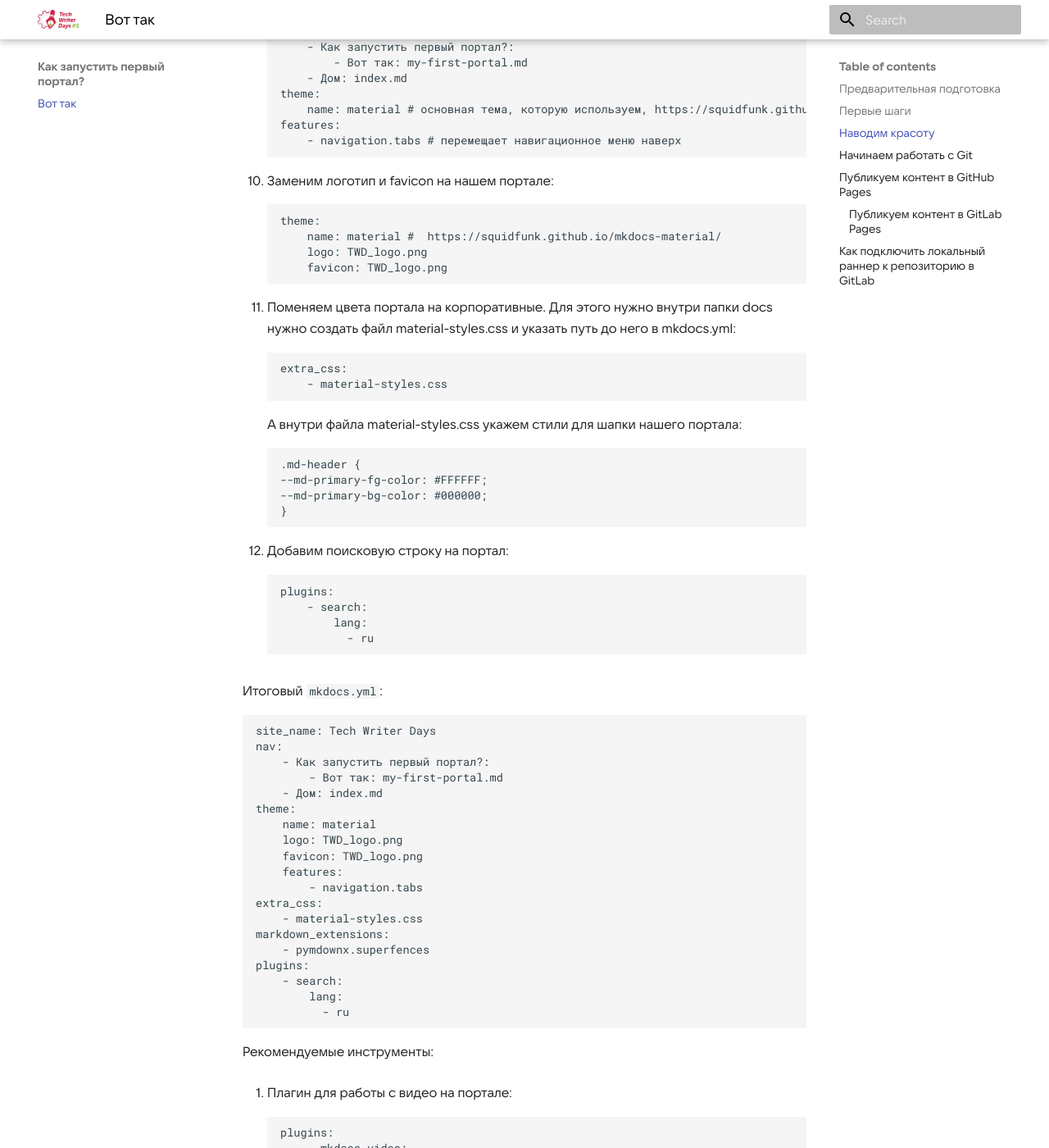
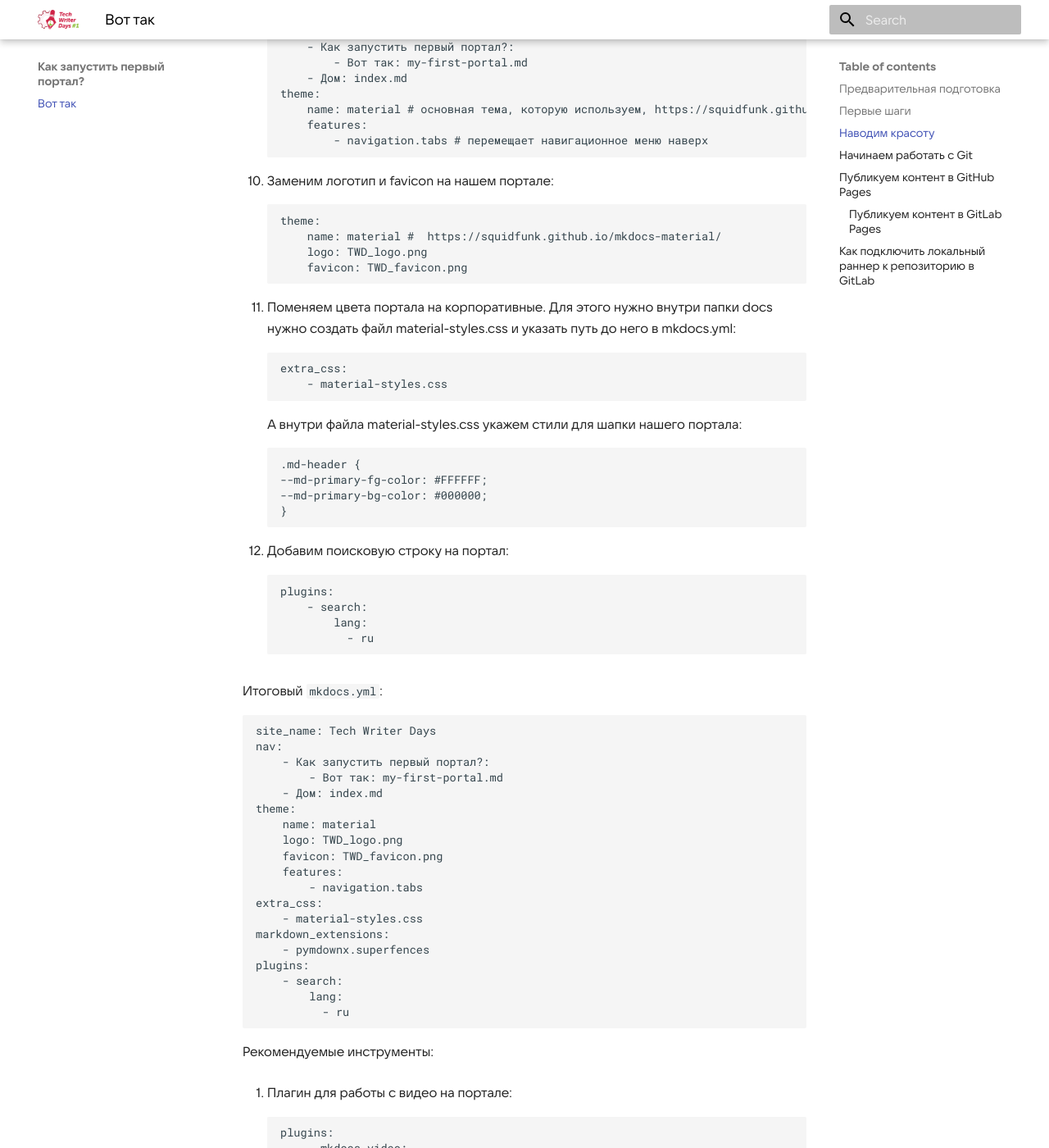
Before and after one commit to Recours/recours.github.io, an MkDocs documentation site: the page built from docs/my-first-portal.md, in a window 1280 px wide and 1400 px high, scrolled down 3090 px. Shown: the whole window at 82% size. Built offline with MkDocs 1.6.1 and Material for MkDocs 9.7.7, drawn with Linux system fonts in a browser that asks for light colours.

Commit message:
reg commit

````diff
--- a/docs/my-first-portal.md
+++ b/docs/my-first-portal.md
@@ -158,8 +158,8 @@
 		- Дом: index.md
 	theme:
 		name: material # основная тема, которую используем, https://squidfunk.github.io/mkdocs-material/
-  	features:
-  		- navigation.tabs # перемещает навигационное меню наверх
+		features:
+			- navigation.tabs # перемещает навигационное меню наверх
 	```
 
 10. Заменим логотип и favicon на нашем портале:
@@ -168,7 +168,7 @@
 	theme:
 		name: material #  https://squidfunk.github.io/mkdocs-material/
 		logo: TWD_logo.png
-		favicon: TWD_logo.png
+		favicon: TWD_favicon.png
 	```
 
 11. Поменяем цвета портала на корпоративные. Для этого нужно внутри папки docs нужно создать файл material-styles.css и указать путь до него в mkdocs.yml:
@@ -208,7 +208,7 @@
 theme:
     name: material
     logo: TWD_logo.png
-    favicon: TWD_logo.png
+    favicon: TWD_favicon.png
     features:
         - navigation.tabs
 extra_css:
--- a/mkdocs.yml
+++ b/mkdocs.yml
@@ -2,7 +2,7 @@
 theme:
     name: material
     logo: TWD_logo.png
-    favicon: TWD_logo.png
+    favicon: TWD_favicon.png
     features:
         - navigation.tabs
     font: false # отключает скачивание шрифтов для отрисовки темы материал из Гугла
````
Also changed, not shown: docs/TWD_favicon.png (added), 4 other files.
